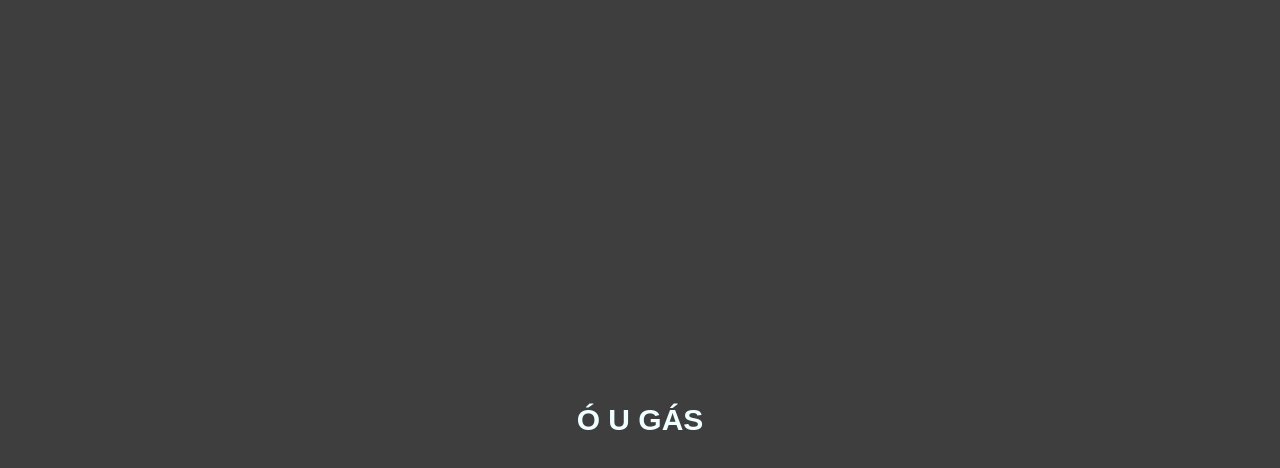
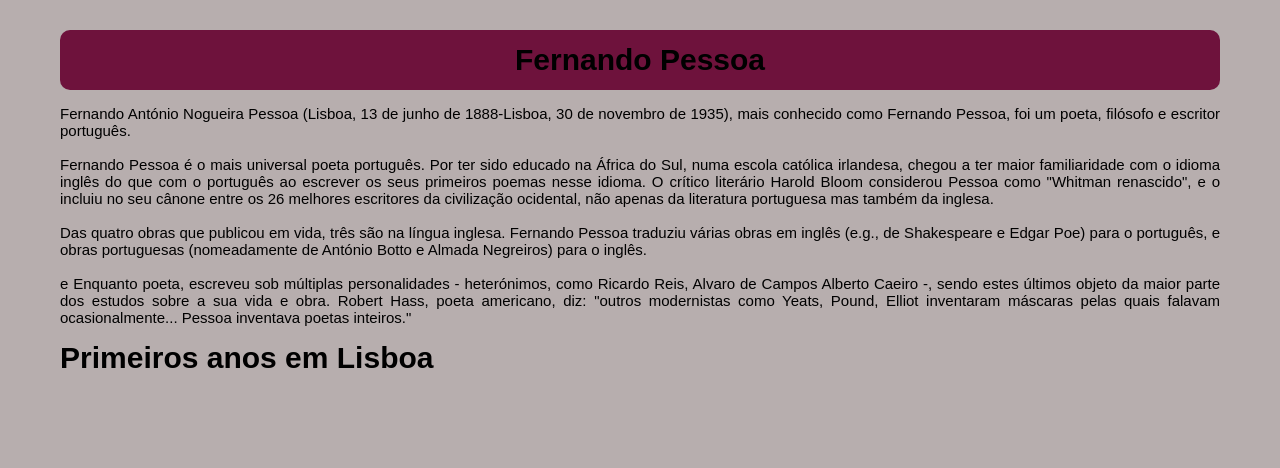
Before and after one commit to Contarim/FESL, a plain HTML site: page assets/index.html in a window 1280 px wide. Drawn offline with Linux system fonts and the light colour scheme.

Commit message:
Style: novos estilos e textos

```diff
--- a/assets/css/style.css
+++ b/assets/css/style.css
@@ -1,24 +1,36 @@
-:root {
-    margin: 0;
+* {
+    margin: 15px;
     padding: 0;
+    font-family: Arial, sans-serif;
 }
 
 body {
-    margin: 0;
-    padding: 0;
-    background-color: rgba(0, 0, 0, 0.758);
-    font-family: Arial, sans-serif;
+    background-color: rgba(122, 106, 106, 0.538);
 }
 
 h1 {
     font-size: 30px;
-    color: azure;
+    color: rgb(0, 0, 0);
     text-align: center;
-    transition: font-size 0.3s ease, color 0.3s ease;
+    justify-content: left;
+    align-items: left;
+    display: flex;
 }
 
-h1:hover {
-    font-size: 40px;
-    color: rgba(255, 255, 255, 0.293);
-    transition: font-size 0.3s ease, color 0.3s ease;
+p {
+    font-size: 15px;
+    text-align: justify;
+    color: rgb(0, 0, 0);
 }
+
+.cabecalho {
+    background-color: rgb(110, 18, 60);
+    padding: 5px;
+    height: 50px;
+    font-size: 30px;
+    font-weight: bold;
+    border-radius: 10px;
+    justify-content: center;
+    align-items: center;
+    display: flex
+}
--- a/assets/index.html
+++ b/assets/index.html
@@ -6,15 +6,41 @@
     <meta name="viewport" content="width=device-width, initial-scale=1.0">
     <link rel="stylesheet" href="css/style.css">
     <link rel="icon" href="../assets/imagens/icone.png">
-    <title>Document</title>
+    <title>Fernando P.</title>
 </head>
 
 <body>
     <header>
-
+        <div class="cabecalho">
+            Fernando Pessoa
+        </div>
     </header>
 
     <main>
+
+        <p>
+            Fernando António Nogueira Pessoa (Lisboa, 13 de junho de 1888-Lisboa, 30 de novembro de 1935), mais conhecido
+            como Fernando Pessoa, foi um poeta, filósofo e escritor português.
+            <br><br>
+            Fernando Pessoa é o mais universal poeta português. Por ter sido educado na África do Sul, numa escola católica
+            irlandesa, chegou a ter maior familiaridade com o idioma inglês do que com o português ao escrever os seus primeiros
+            poemas nesse idioma. O crítico literário Harold Bloom considerou Pessoa como "Whitman renascido", e o incluiu no
+            seu cânone entre os 26 melhores escritores da civilização ocidental, não apenas da literatura portuguesa mas também da
+            inglesa.
+            <br><br>
+            Das quatro obras que publicou em vida, três são na língua inglesa. Fernando Pessoa traduziu várias obras em inglês
+            (e.g., de Shakespeare e Edgar Poe) para o português, e obras portuguesas (nomeadamente de António Botto e Almada
+            Negreiros) para o inglês.
+            <br><br>
+            e Enquanto poeta, escreveu sob múltiplas personalidades - heterónimos, como Ricardo Reis, Alvaro de Campos
+            Alberto Caeiro -, sendo estes últimos objeto da maior parte dos estudos sobre a sua vida e obra. Robert Hass, poeta
+            americano, diz: "outros modernistas como Yeats, Pound, Elliot inventaram máscaras pelas quais falavam
+            ocasionalmente... Pessoa inventava poetas inteiros."
+        </p>
+
+        <h1>
+            Primeiros anos em Lisboa
+        </h1>
 
     </main>
 
@@ -23,7 +49,6 @@
 
     </footer>
 
-    <h1 style="display: flex; justify-content: center; align-items: center; height: 100vh; color: azure;">Ó U GÁS</h1>
 
 
 </body>
```
